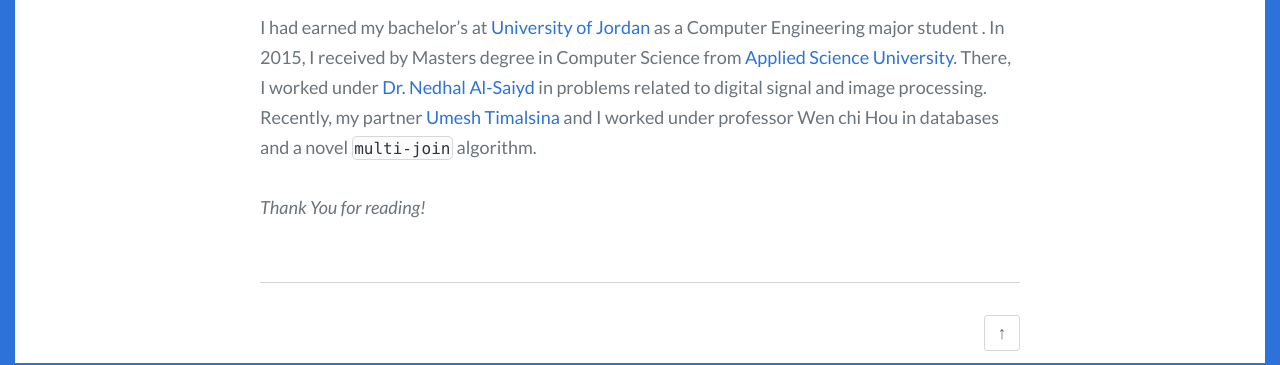
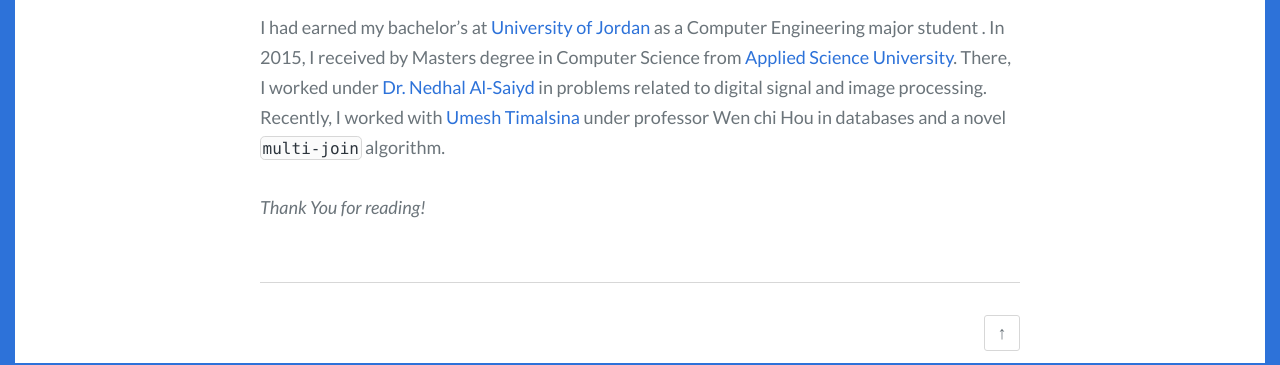
Before and after one commit to Meera-M-T/meeram.github.io, a Jekyll site: the page built from about.md, in a window 1280 px wide. Shown: the part 1564-1929 px from the top of the page. Built offline with Jekyll 4.4.1, drawn with Linux system fonts in a browser that asks for light colours.

Commit message:
Update about.md

```diff
--- a/about.md
+++ b/about.md
@@ -11,6 +11,6 @@ I am a Ph.D. candidate at Southern Illinois University Carbondale, where I work
 
 I am originally from [Jordan](https://en.wikipedia.org/wiki/Jordan){:target="_blank"}.
 
- I had earned my bachelor's at [University of Jordan](http://ju.edu.jo){:target="_blank"} as a Computer Engineering major student . In  2015, I received by Masters degree in Computer Science from [Applied Science University](https://www.asu.edu.jo){:target="_blank"}. There, I worked under   [Dr. Nedhal Al-Saiyd](https://scholar.google.com/citations?user=ynb9e7AAAAAJ&hl=en){:target="_blank"} in problems related to digital signal and image processing. Recently,  my partner [Umesh Timalsina](https://umesh-timalsina.github.io/){:target="_blank"}  and I worked under professor Wen chi Hou in databases and a novel [`multi-join`](https://github.com/multijoin-hub/){:target="_blank"} algorithm.
+ I had earned my bachelor's at [University of Jordan](http://ju.edu.jo){:target="_blank"} as a Computer Engineering major student . In  2015, I received by Masters degree in Computer Science from [Applied Science University](https://www.asu.edu.jo){:target="_blank"}. There, I worked under   [Dr. Nedhal Al-Saiyd](https://scholar.google.com/citations?user=ynb9e7AAAAAJ&hl=en){:target="_blank"} in problems related to digital signal and image processing. Recently,  I worked with [Umesh Timalsina](https://umesh-timalsina.github.io/){:target="_blank"}  under professor Wen chi Hou in databases and a novel [`multi-join`](https://github.com/multijoin-hub/){:target="_blank"} algorithm.
 
 *Thank You for reading!*
```
